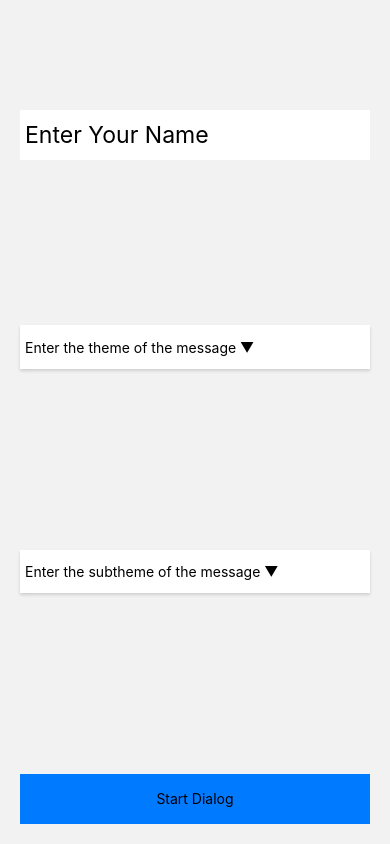
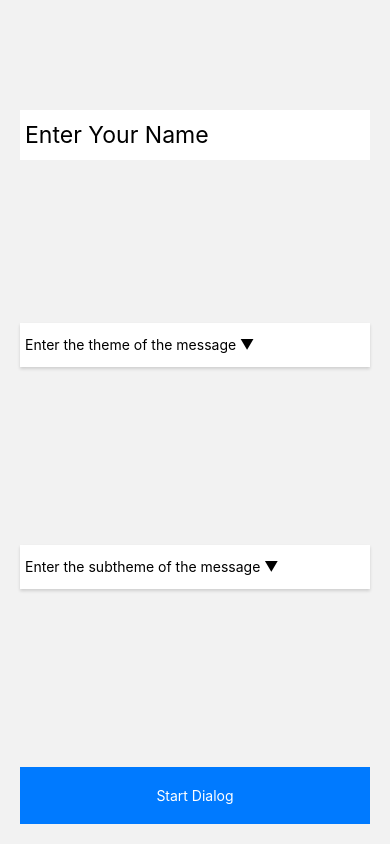
Before and after one commit to SobolAlexey/CSC_customer_support_chat--mobile_version, a React Native app: screen /StartView in a window 390 px wide. Built offline with nearby package versions, Linux system fonts and the light colour scheme.

Commit message:
fix button [1.6]

```diff
--- a/app/components/ui/Button.tsx
+++ b/app/components/ui/Button.tsx
@@ -7,21 +7,24 @@ interface IButton {
   title: string;
 }
 
-const TouchableHighlightStyle = styled.TouchableHighlight`
-  display: flex;
+const TouchableHighlightStyle = styled.TouchableOpacity`
   align-items: center;
-  justify-content: center;
   width: 100%;
-  height: 50px;
+  padding: 20px;
   background: rgb(0, 122, 255);
 `;
 
-const TextButton = styled.Text``;
+const TextButton = styled.Text`
+  color: #ffffff;
+`;
 
 const Button: FC<IButton> = ({ onPress, title }) => {
   return (
-    <TouchableHighlightStyle onPress={onPress}>
-      <Text>{title}</Text>
+    <TouchableHighlightStyle
+      activeOpacity={0.6}
+      onPress={onPress}
+    >
+      <TextButton>{title}</TextButton>
     </TouchableHighlightStyle>
   );
 };
```
